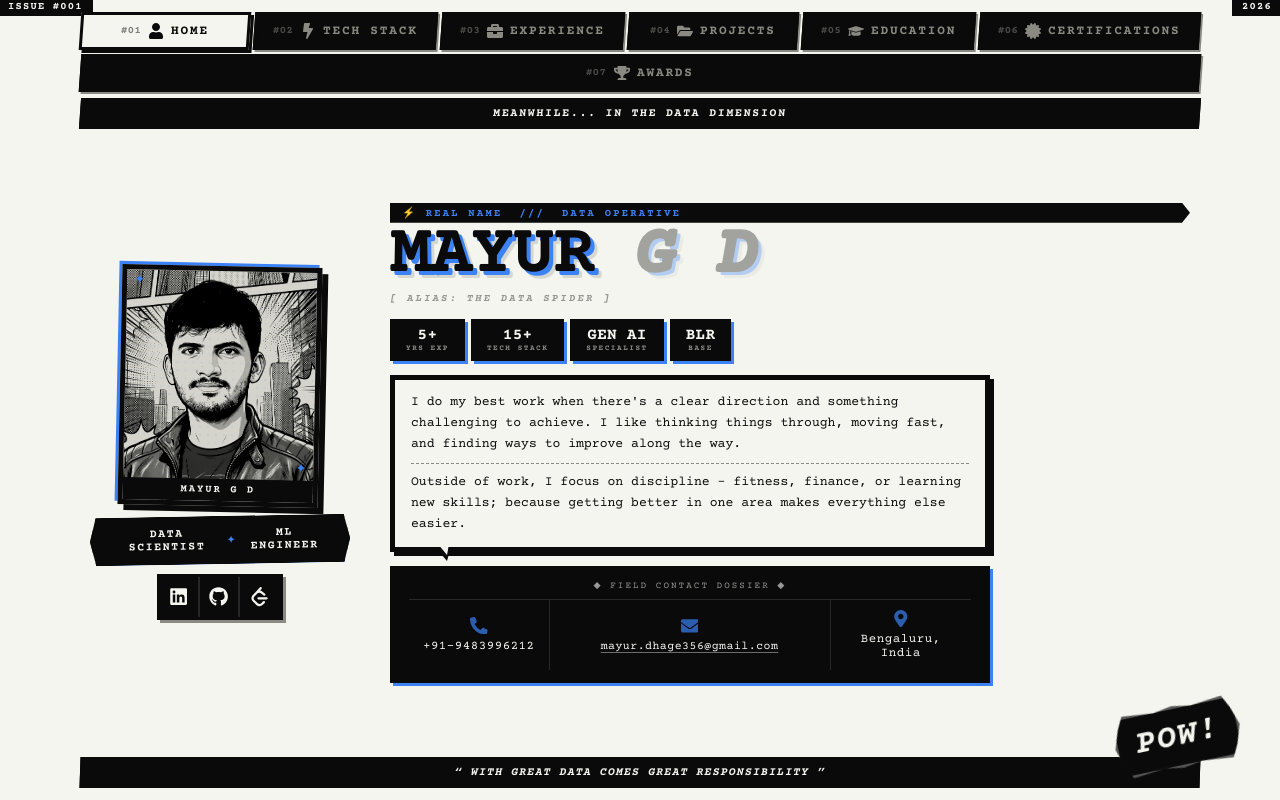
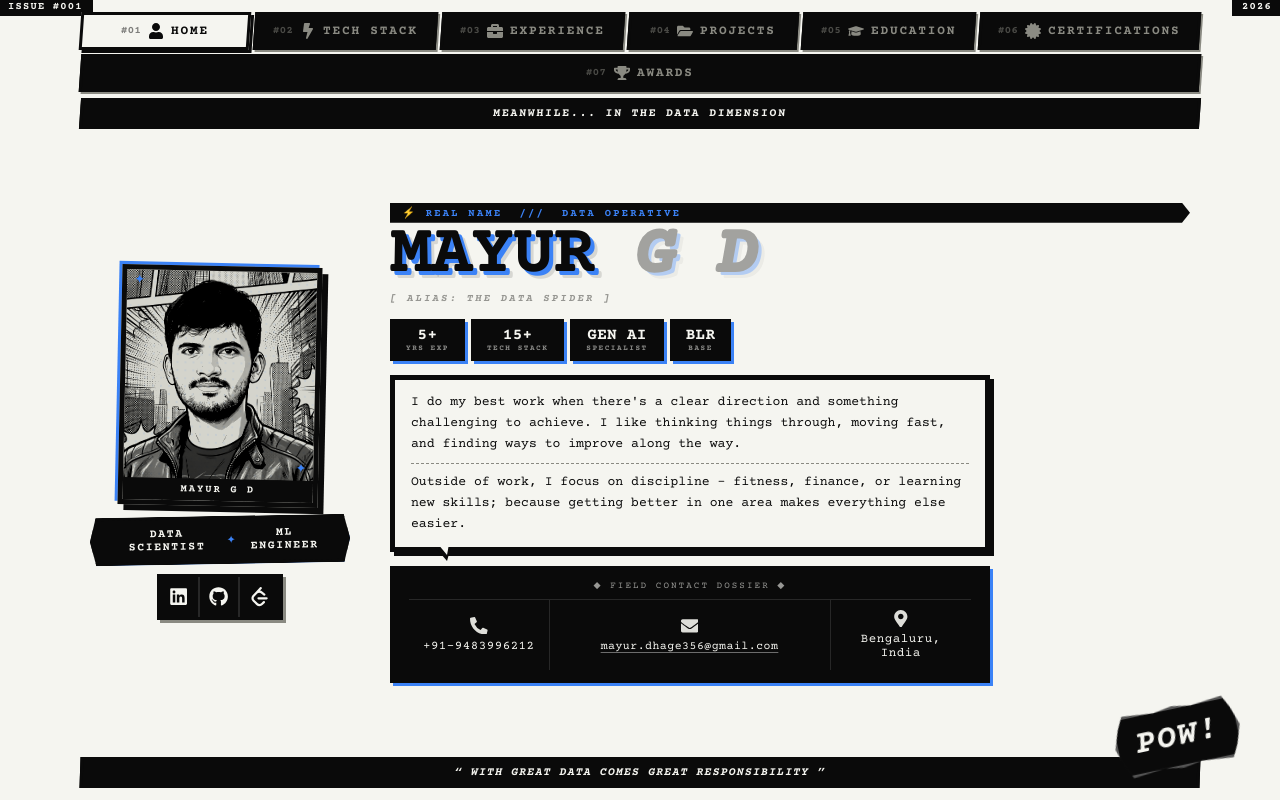
Before and after one commit to mayurgd/portfolio, a React (Vite) app: page / in a window 1280 px wide. Built offline with nearby package versions, Linux system fonts and the light colour scheme.

Commit message:
icon update

```diff
--- a/src/App.css
+++ b/src/App.css
@@ -746,11 +746,11 @@ html, body, #root {
 .contact-icon {
   font-size: 1.1rem;
   flex-shrink: 0;
-  opacity: 0.7;
+  opacity: 0.9;
   display: flex;
   align-items: center;
   line-height: 1;
-  color: #3b82f6;
+  color: var(--white);
 }
 
 .contact-link {
```
